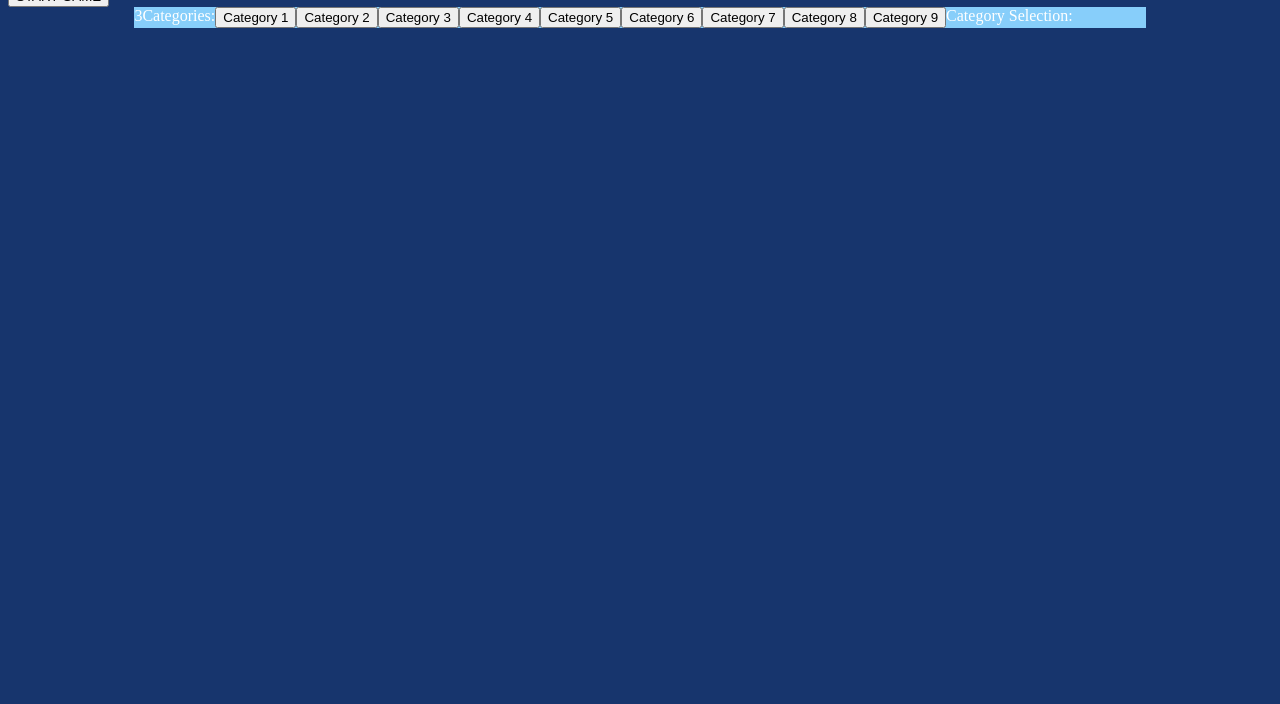
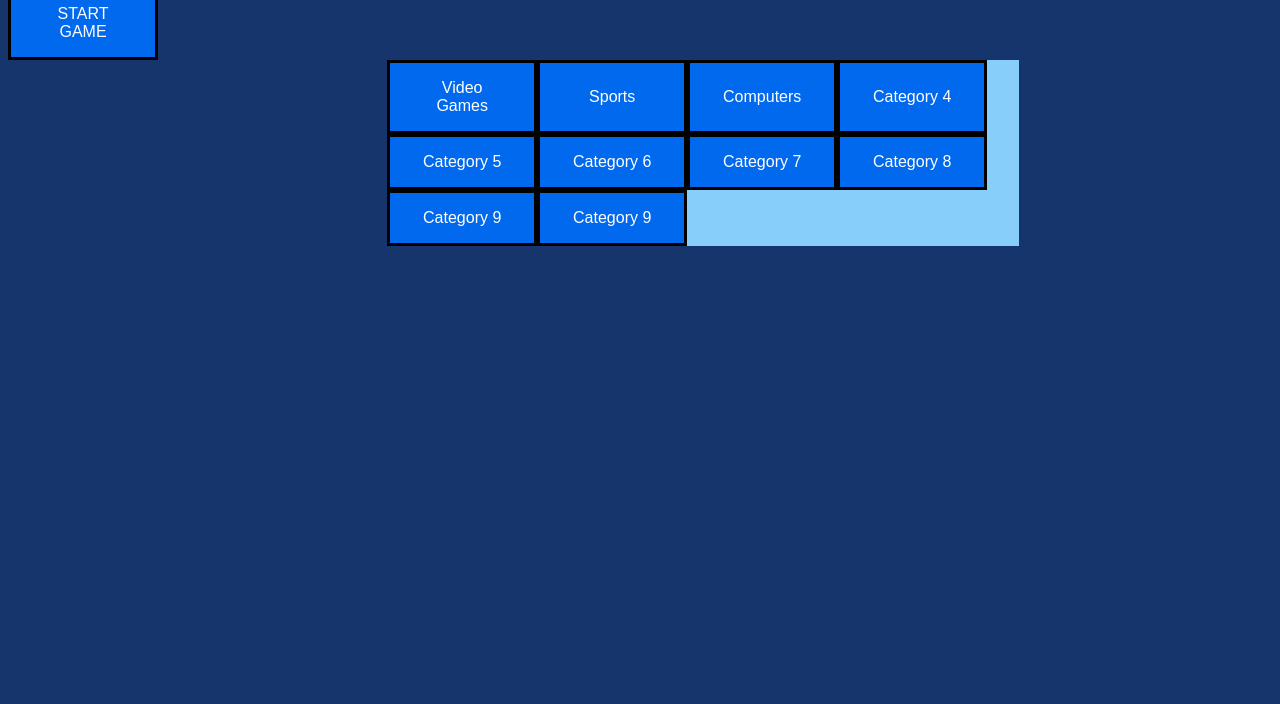
Before and after one commit to baguette88/QuizProject1, a plain HTML site: page index.html in a window 1280 px wide. Shown: the part 96-800 px from the top of the page. Drawn offline with nearby package versions, Linux system fonts and the light colour scheme; no server answers.

Commit message:
category button page design work

```diff
--- a/index.html
+++ b/index.html
@@ -17,31 +17,27 @@
 <body>
 
 
-    <!-- <form>
-      <input type="text" />
-      <input type="submit" name="Submit" />
-    </form> -->
   <div class="promptPlayer"></div>
-<div class="categories">Categories:
-  <button class=categoryComputers>Category 1</button>
-  <button class=categoryVideoGames>Category 2</button>
-  <button class=category>Category 3</button>
+<div class="categories">
+  <button class=categoryComputers>Video Games</button>
+  <button class=categoryVideoGames>Sports</button>
+  <button class=category>Computers</button>
   <button class=category>Category 4</button>
   <button class=category>Category 5</button>
   <button class=category>Category 6</button>
   <button class=category>Category 7</button>
   <button class=category>Category 8</button>
   <button class=category>Category 9</button>
-  Category Selection: <span class=categoryDisplay></span>
+  <button class=category>Category 9</button>
+
 </div>
-
 
 
 
   <div class="mega">   <!-- Mega Div holds trivia question scene -->
 
     <div class="topArea">
-
+      <span class=categoryDisplay></span>
       <!-- <button class="reopenQuiz">REOPEN QUIZ</button> -->
 
 
@@ -49,11 +45,12 @@
       <!-- <button class="closeQuiz">Select Category</button> -->
 
     </div>
-    <button class="nextQuestion">Next Question</button>
+
 
     <div class="bigCanvas">
       <div class="canvas"></div>
     </div>
+    <button class="nextQuestion">Next Question</button>
 
   <button id="openModal">Modal Open</button>    <!-- trigger with answering a question -->
   <div class="container">    </container>       <!-- transfer to inside cnavas -->
@@ -87,9 +84,6 @@
 
 </div> -->
 
-
-<!-- <div class="APIcontainer"></div> -->
-
     <script src="scripts/script.js" async defer></script>
   </body>
 </html>
--- a/scripts/script.js
+++ b/scripts/script.js
@@ -43,8 +43,8 @@ $(() => {
       $($titlescreen).css("text-align", "center")
 
 let $categorydisplay = $('<categoryDisplay>')
-$($categorydisplay).text("3")
-$($categorydisplay).prependTo('.categories')
+$($categorydisplay).text(categoryDisplay)
+$($categorydisplay).appendTo('.categories')
   //API LINK
   //URL = https://opentdb.com/api.php?amount=50&category=18&type=multiple&encode=url3986
 
--- a/styles/style.css
+++ b/styles/style.css
@@ -1,12 +1,34 @@
 @import url('https://fonts.googleapis.com/css2?family=Poiret+One&display=swap');
+
+
+button {
+  display: inline-block;
+  border: none;
+  padding: 1rem 2rem;
+  margin: 0;
+  text-decoration: none;
+  background: #0069ed;
+  color: #ffffff;
+  font-family: sans-serif;
+  font-size: 1rem;
+  cursor: pointer;
+  border: 3px solid black;
+  border-radius 5px;
+  text-align: center;
+  transition: background 250ms ease-in-out,
+              transform 150ms ease;
+  -webkit-appearance: none;
+  -moz-appearance: none;
+  width: 150px;
+}
 
 .categories{
   display: flex;
   background-color: lightskyblue;
   height: 30%;
-  width: 80%;
+  width: 50%;
   flex-wrap: wrap;
-  margin-left: 10%;
+  margin-left: 30%;
 
 }
 
```
